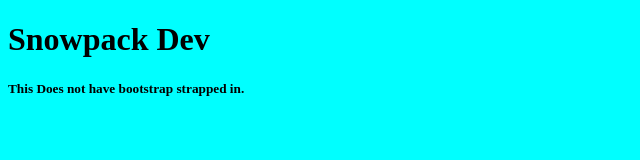
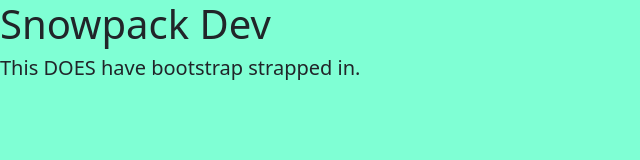
Before and after one commit to azure-architect/snowpack-bs-base, a website: page index.html in a window 1280 px wide. Shown: the whole page, without its empty margins (0-640 px from the left). Drawn offline with nearby package versions, Linux system fonts and the light colour scheme; files that its build step writes are made by us from their sources.

Commit message:
I have added bootstrap and figured out the 'package bsvar is not installed' problem. Paths in the main.scss must start with ./

```diff
--- a/index.html
+++ b/index.html
@@ -8,6 +8,6 @@
   </head>
   <body>
     <h1>Snowpack Dev</h1>
-    <h5>This Does not have bootstrap strapped in.</h5>
+    <h5>This DOES have bootstrap strapped in.</h5>
   </body>
 </html>
--- a/package.json
+++ b/package.json
@@ -26,6 +26,7 @@
   "homepage": "https://github.com/azure-architect/snowpack-bs-base#readme",
   "dependencies": {
     "@snowpack/plugin-sass": "^1.4.0",
+    "bootstrap": "^5.3.2",
     "snowpack": "^3.8.8"
   },
   "devDependencies": {
--- a/scss/_custom.scss
+++ b/scss/_custom.scss
@@ -0,0 +1,3 @@
+body{
+    background-color: aquamarine;
+}
--- a/scss/main.scss
+++ b/scss/main.scss
@@ -1,3 +1,4 @@
-body{
-    background-color: aqua;
-}
+@import './fonts';
+@import './variables';
+@import '../node_modules/bootstrap/scss/bootstrap.scss';
+@import './custom';
--- a/snowpack.config.js
+++ b/snowpack.config.js
@@ -11,8 +11,7 @@
       'compilerOptions':{
           style: 'compressed',
           loadPath: [
-              './scss/main.scss'
-
+              './scss/main.scss',
           ]
       }
   }],
```
Also changed, not shown: scss/_bsvar.scss (deleted), scss/_variables.scss (added), 1 other file.
